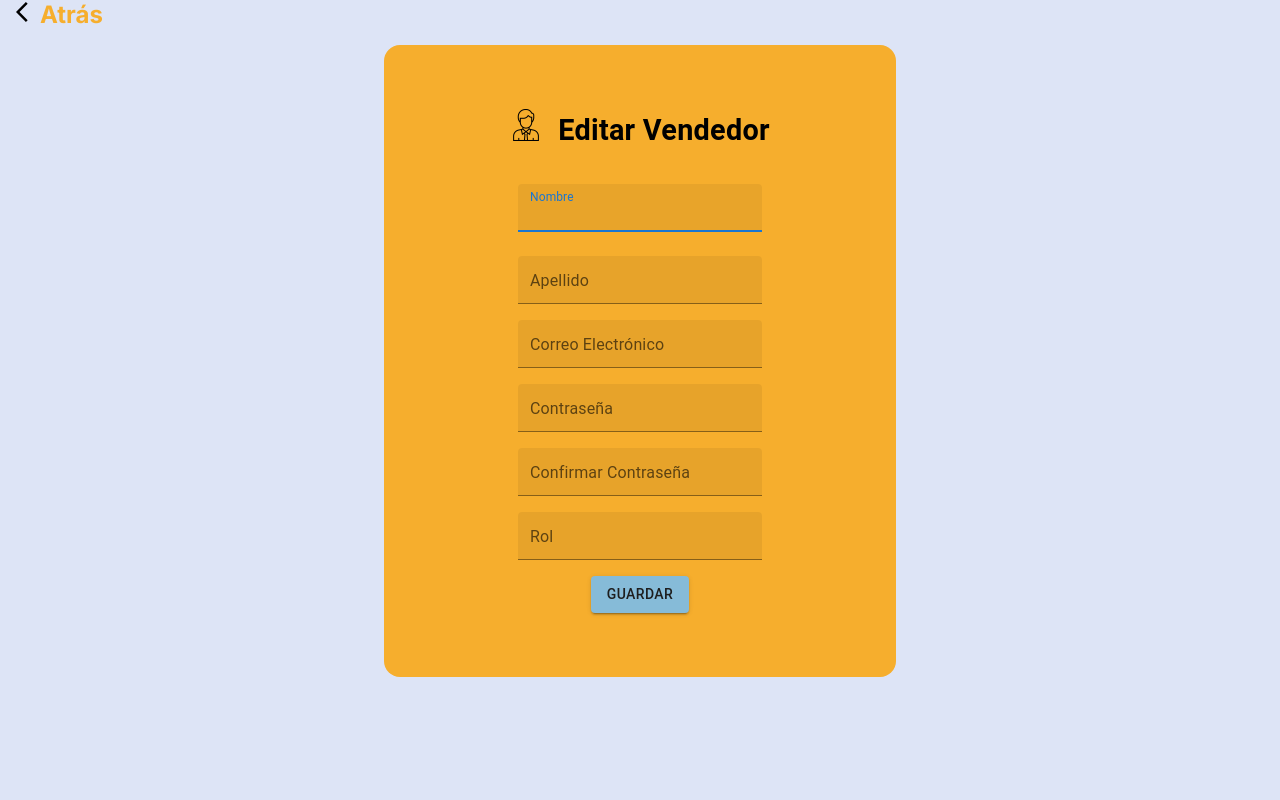
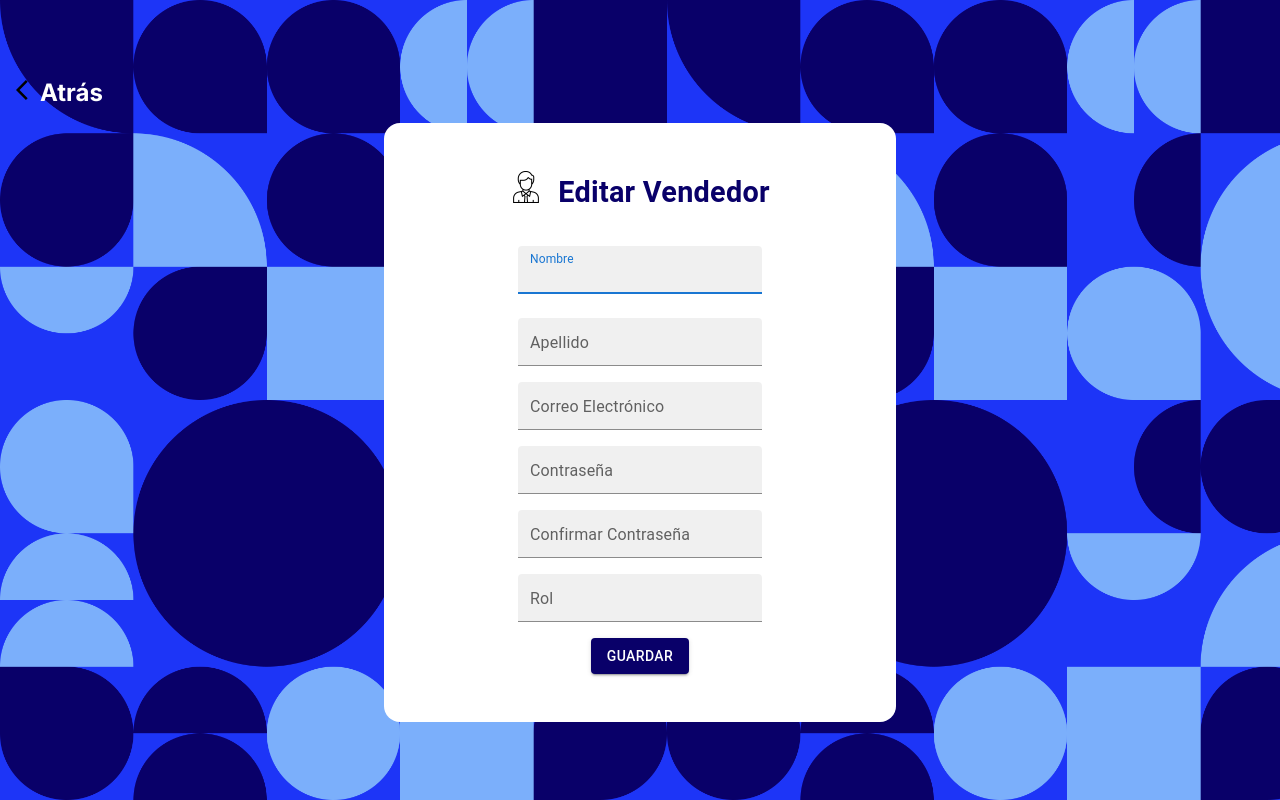
Before and after one commit to CarlosAC-29/Invento_Track, a Next.js app in the folder invento-track-frontend/: page /pages/usuarios/editar-vendedor in a window 1280 px wide. Built offline with nearby package versions, Linux system fonts and the light colour scheme.

Commit message:
cambio interfaces de usuarios

```diff
--- a/invento-track-frontend/src/app/pages/usuarios/editar-vendedor/page.jsx
+++ b/invento-track-frontend/src/app/pages/usuarios/editar-vendedor/page.jsx
@@ -109,20 +109,23 @@ export default function EditarVendedor() {
             spacing={2}
             sx={{
                 width: '100%',
+                height: '100vh',
             }}
             >
                 <Box sx={{paddingLeft: '1rem',width: "100%", display: 'flex', justifyContent: 'left', alignItems:'center' }}>
                     <Box sx={{cursor: 'pointer', display: 'flex'}}>
                     <ArrowBackIosIcon id='backIcon' />
-                    <h2 style={{ color: '#F6AE2D' }}> Atrás </h2>
+                    <h2 style={{ color: 'white' }}> Atrás </h2>
                     </Box>
                 </Box>
                 <Box
                     sx={{
-                        bgcolor: '#F6AE2D',
+                        bgcolor: "white",
+                        color: 'white',
                         width: '40%',
                         borderRadius: '1rem',
                         padding: '2rem 4rem',
+                        marginBottom: '1rem'
                     }}
                 >
                     <form onSubmit={handleSubmit(processForm)}>
@@ -131,12 +134,12 @@ export default function EditarVendedor() {
                             alignItems="center"
                             justifyContent="center"
                             spacing={2}
-                            sx={{ height: '100%', padding: '2rem 0' }}
+                            sx={{ height: '100%', padding: '1rem 0'}}
                         >
                             <Box sx={{ display: 'flex' }}>
                                 <Image src={vendorIcon} width={32} />
                                 <Typography sx={{
-                                    color: '#000000',
+                                    color: "#090069",
                                     fontSize: '1.8rem',
                                     marginLeft: '1rem',
                                     fontWeight: 'bold',
@@ -205,7 +208,10 @@ export default function EditarVendedor() {
                             <Button
                                 type='submit'
                                 variant="contained"
-                                sx={{ bgcolor: '#86BBD8', color: '#1E1E1E' }}
+                                sx={{ backgroundColor: "#090069",
+                                "&:hover": {
+                                  backgroundColor: "#1d35f7",
+                                }, color: 'white' }}
                             >
                                 Guardar
                             </Button>
--- a/invento-track-frontend/src/app/pages/usuarios/editar-vendedor/styles.module.css
+++ b/invento-track-frontend/src/app/pages/usuarios/editar-vendedor/styles.module.css
@@ -2,4 +2,6 @@
     display: flex;
     justify-content: center;
     align-items: center;
+    background-image: url("/images/bg.png");
+    background-size: contain;
 }
--- a/invento-track-frontend/src/app/pages/usuarios/registro-vendedor/styles.module.css
+++ b/invento-track-frontend/src/app/pages/usuarios/registro-vendedor/styles.module.css
@@ -2,4 +2,6 @@
     display: flex;
     justify-content: center;
     align-items: center;
+    background-image: url("/images/bg.png");
+    background-size: contain;
 }
```
Also changed, not shown: invento-track-frontend/src/app/pages/usuarios/registro-vendedor/page.jsx (+10 -5 lines).
